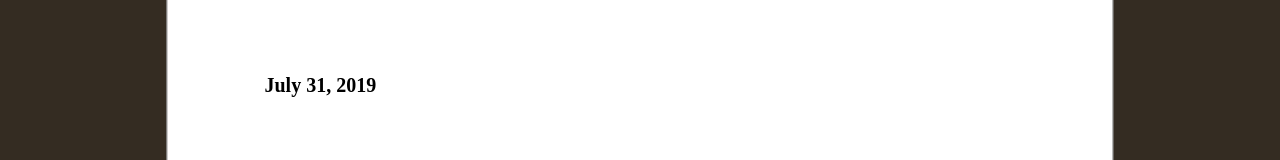
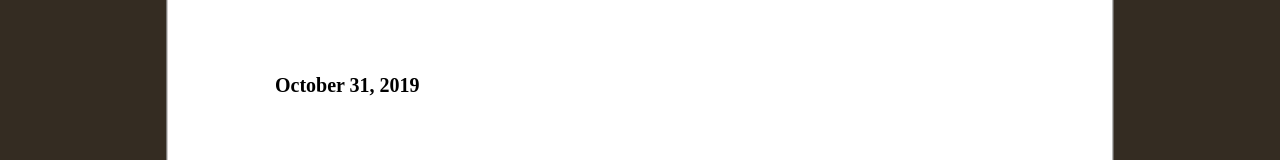
Before and after one commit to croishz/library, a plain HTML site: page popup_timeCheck.html in a window 1280 px wide. Shown: the part 315-475 px from the top of the page. Drawn offline with nearby package versions, Linux system fonts and the light colour scheme.

Commit message:
style adjust

```diff
--- a/popup_timeCheck.html
+++ b/popup_timeCheck.html
@@ -10,11 +10,10 @@
 		main {height:200vh;background-color:tan;}
 		.gnb {width:100%;height:66px;background-color:lightcoral;}
 		/* .ir-layer {display:none;position:fixed;z-index:1000;top:10vh;left:10vw;right:10vw;bottom:10vh;box-sizing:border-box;background-color:#fff;border:1px solid #a5a5a5;font-size:20px;line-height:1.5;text-align:center;} */
-
 		.ir-layer {display:none;position:fixed;top:50%;left:50%;transform:translate(-50%, -50%);-ms-transform:translate(-50%, -50%);-moz-transform:translate(-50%, -50%);-webkit-transform:translate(-50%, -50%);-o-transform:translate(-50%, -50%);width:74%;min-width:290px;height:50%;min-height:450px;box-sizing:border-box;background-color:#fff;border:1px solid #a5a5a5;font-size:20px;line-height:1.5;text-align:center;}
 		.ir-layer .dialog-wrap {height:100%;padding:1.5rem;box-sizing:border-box;background-color:#fff;}
 		.ir-layer .dialog-wrap:after {content:"";display:inline-block;vertical-align:middle;width:1px;height:100%;}
-.ir-layer .dialog {display:inline-block;vertical-align:middle;max-width:745px;width:calc(100% - 18px);text-align:left;}
+		.ir-layer .dialog {display:inline-block;vertical-align:middle;max-width:724px;width:calc(100% - 18px);text-align:left;} /* 영문은 724, 국문은 765*/
 		.ir-layer  .ir-btn__close__layer {height:0; text-align:right;}
 		.ir-layer .ir-btn__icon {position:relative;display:inline-block;vertical-align:top;width:36px;height:36px;white-space:nowrap;overflow:hidden; text-indent:9999px; color:transparent; background:none; border:none; cursor:pointer;}
 		.ir-layer .ir-btn__icon:before , .ir-layer .ir-btn__icon:after {content:"";position:absolute;top:0; left:0; bottom:0; right:0;margin:auto;width:90%;height:2px;background-color:#000;transform-origin:50% 50%;}
@@ -47,7 +46,7 @@
 	<div class="dialog-wrap">
 		<div class="ir-btn__close__layer"><button class="ir-btn__icon" data-btn="close">Close</button></div>
 		<div class="dialog">
-				<span class="date">9월 30일</span>
+			<span class="date">&nbsp;</span>
 		</div>
 	</div>
 </div>
@@ -58,7 +57,7 @@
 	<div class="dialog-wrap">
 		<div class="ir-btn__close__layer"><button class="ir-btn__icon" data-btn="close">Close</button></div>
 		<div class="dialog">
-				<span class="date">September 30, 2019</span>
+			<span class="date">&nbsp;</span>
 		</div>
 	</div>
 </div>
@@ -167,7 +166,7 @@
 			function LayerTimer(eventElement, option){
 				this.$this = $(eventElement);
 				this.option = option;
-				this.date = new Date(Date.UTC(2019, 6, 5, 0, 0, 0));
+				this.date = new Date(Date.UTC(2019, 9, 5, 0, 0, 0));
 				this.year = this.date.getYear();
 				this.month = this.date.getMonth() + 1;
 				this.day = this.date.getDate();
```
Lines whose indentation alone changed are shown as unchanged.
